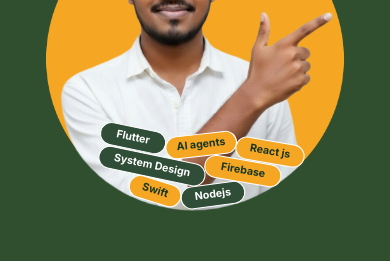
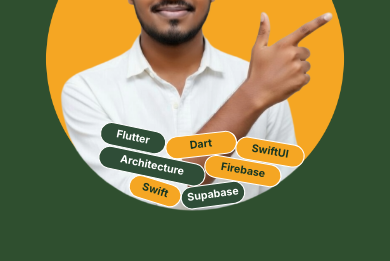
Before and after one commit to srinivas1100/srinivas1100, a React (Vite) app: page / in a window 390 px wide. Shown: the part 3140-3401 px from the top of the page. Built offline with nearby package versions, Linux system fonts and the light colour scheme.

Commit message:
Align portrait skill labels with documented mobile expertise

```diff
--- a/src/components/sections/About/About.jsx
+++ b/src/components/sections/About/About.jsx
@@ -5,12 +5,12 @@ import aboutMeImage from '../../../assets/images/About_me.png';
 
 const About = () => {
     const skillBadges = [
-        { label: 'AI agents', color: 'yellow', position: 0 },
+        { label: 'Dart', color: 'yellow', position: 0 },
         { label: 'Flutter', color: 'green', position: 1 },
-        { label: 'React js', color: 'yellow', position: 2 },
-        { label: 'System Design', color: 'green', position: 3 },
+        { label: 'SwiftUI', color: 'yellow', position: 2 },
+        { label: 'Architecture', color: 'green', position: 3 },
         { label: 'Swift', color: 'yellow', position: 4 },
-        { label: 'Nodejs', color: 'green', position: 5 },
+        { label: 'Supabase', color: 'green', position: 5 },
         { label: 'Firebase', color: 'yellow', position: 6 },
     ];
 
```
